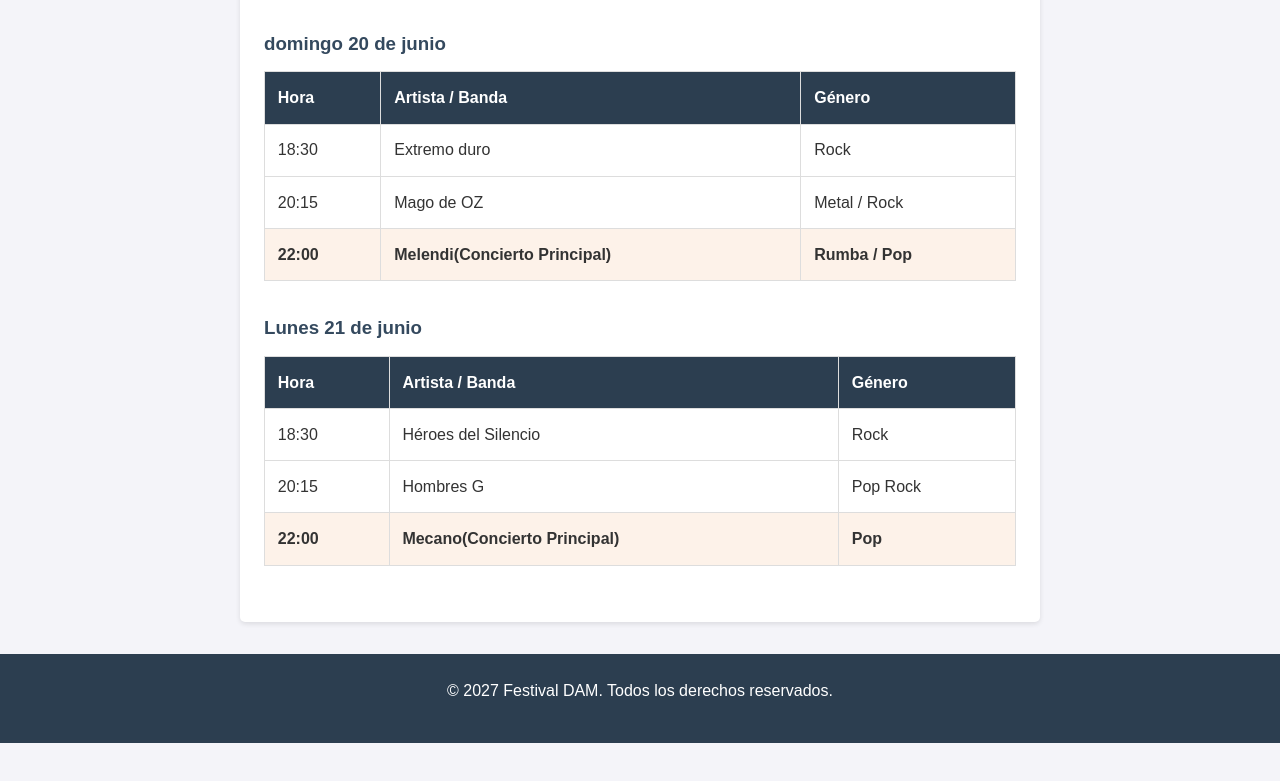
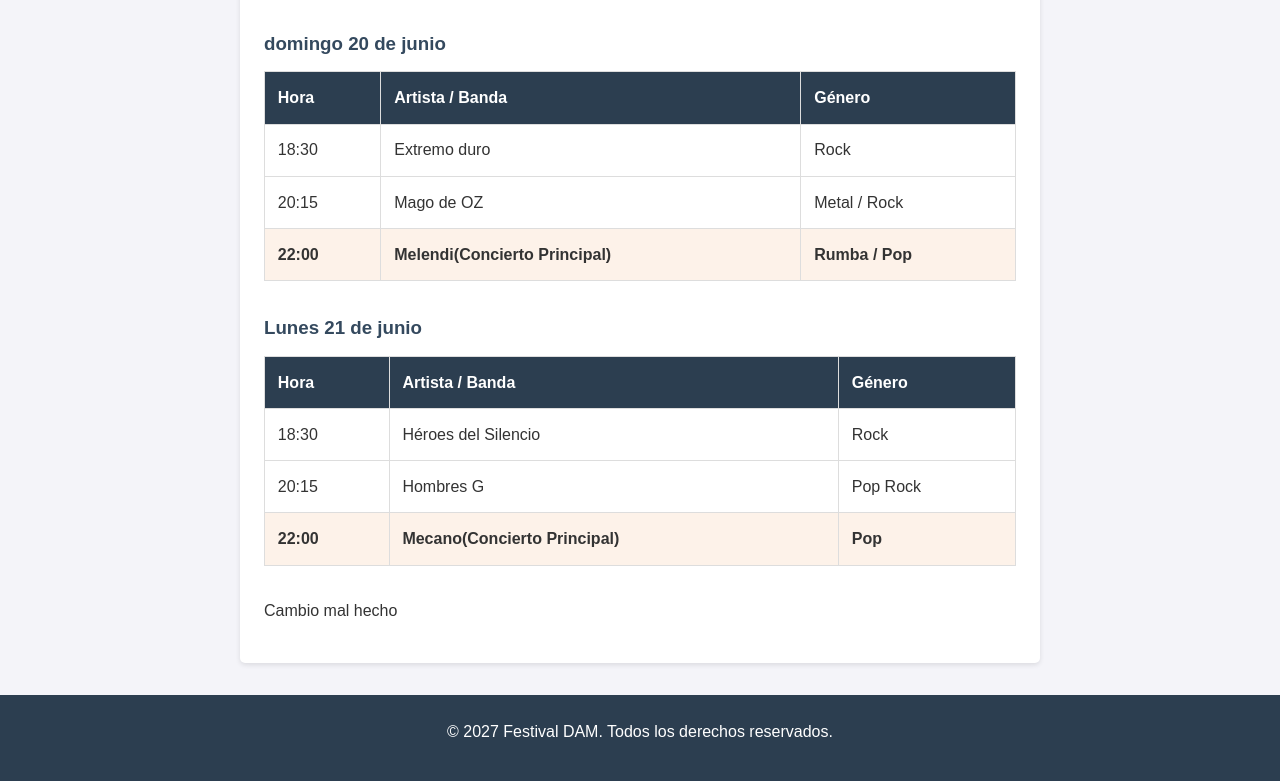
Before and after one commit to enguidasensio25-hash/festival-dam-2027, a plain HTML site: page programa.html in a window 1280 px wide. Shown: the part 885-1666 px from the top of the page. Before the commit the page ends 1628 px from the top, so only its background shows below. Drawn offline with Linux system fonts and the light colour scheme.

Commit message:
Nueva parte añadida

```diff
--- a/programa.html
+++ b/programa.html
@@ -140,7 +140,7 @@
                 </tbody>
             </table>
         </section>
-
+	<p>Cambio mal hecho</p>
     </main>
 
     <footer>
```
